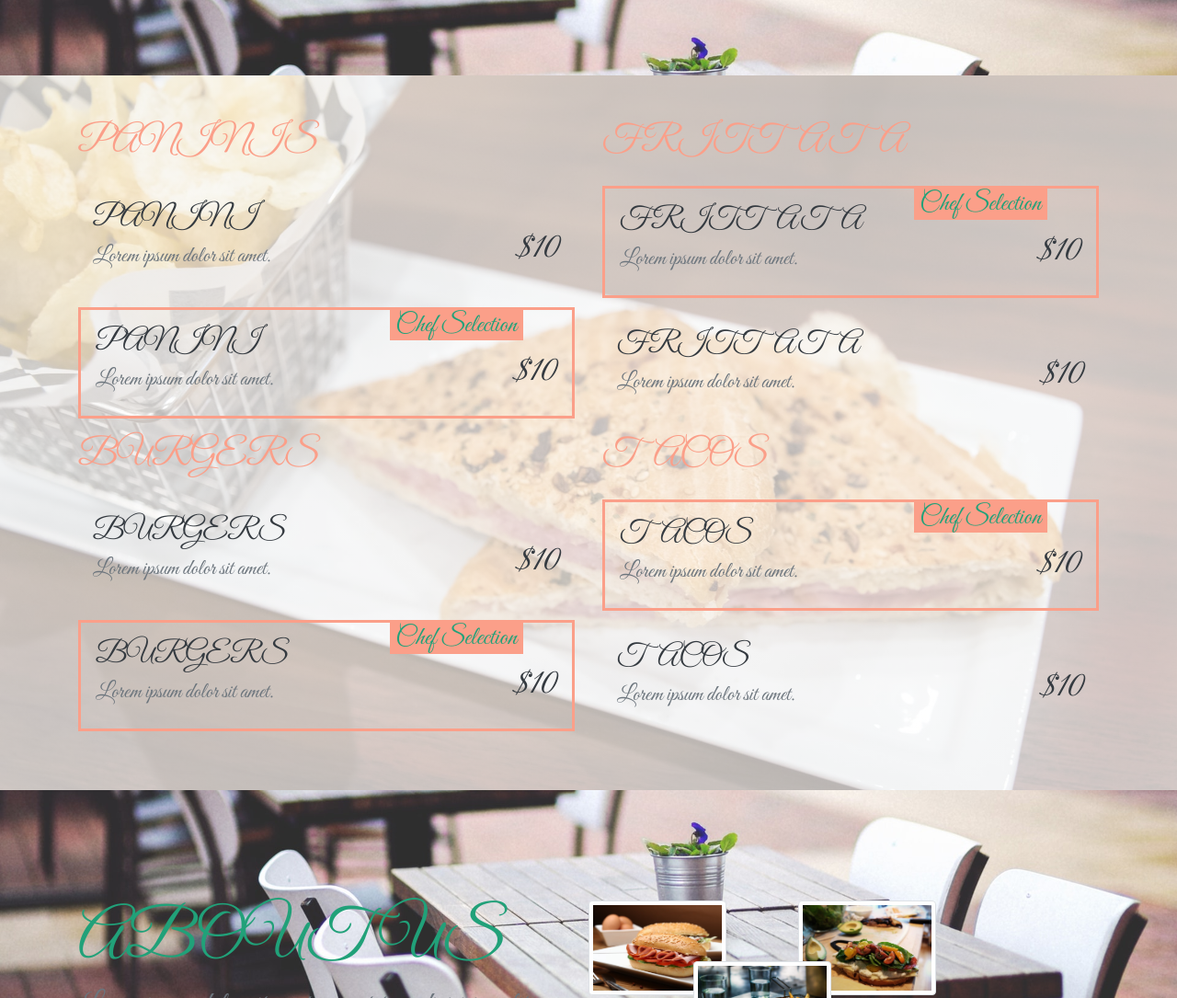
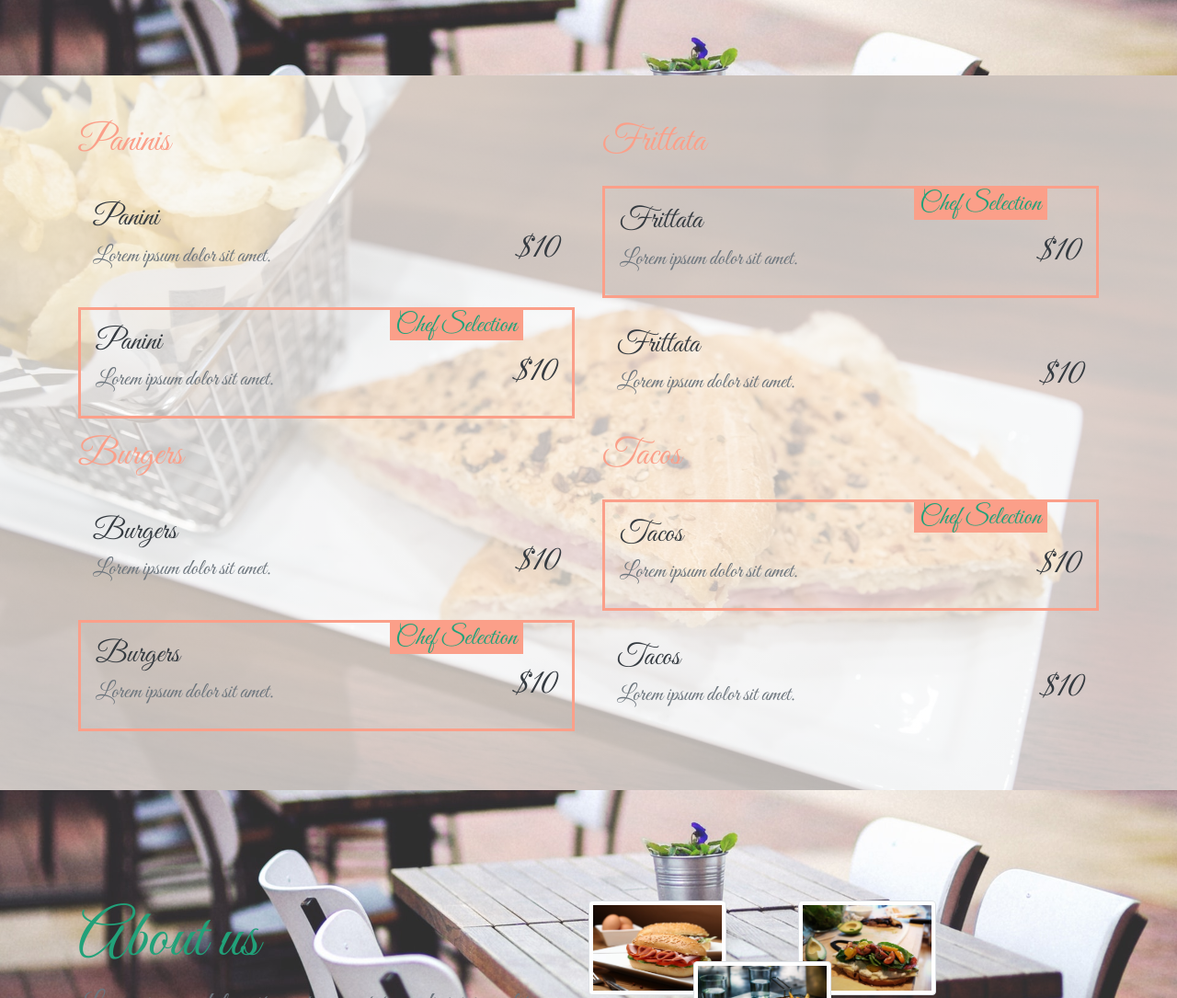
Before and after one commit to apairoflevis/justgratefood, a plain HTML site: page index.html in a window 1280 px wide. Shown: the part 1260-2345 px from the top of the page at 92% size. Drawn offline with nearby package versions, Linux system fonts and the light colour scheme.

```diff
--- a/index.html
+++ b/index.html
@@ -154,7 +154,7 @@
                     <!-- Title-->
                     <div class="row">
                         <div class="col">
-                            <h1 class="primary-color text-uppercase">Paninis</h1>
+                            <h1 class="primary-color">Paninis</h1>
                         </div>
                     </div>
 
@@ -162,7 +162,7 @@
                     <!-- Single Item (Panini)-->
                     <div class="single-item d-flex justify-content-between my-3 p-3">
                         <div class="single-item-text">
-                            <h2 class="text-uppercase text-dark">Panini</h2>
+                            <h2 class="text-dark">Panini</h2>
                             <h4 class="text-muted">Lorem ipsum dolor sit amet.</h4>
                         </div>
                         <div class="single-item-price align-self-end">
@@ -176,7 +176,7 @@
                     <!-- Single Item (Panini)-->
                     <div class="single-item d-flex justify-content-between my-3 p-3 special">
                         <div class="single-item-text">
-                            <h2 class="text-uppercase text-dark">Panini</h2>
+                            <h2 class="text-dark">Panini</h2>
                             <h4 class="text-muted">Lorem ipsum dolor sit amet.</h4>
                         </div>
                         <div class="single-item-price align-self-end">
@@ -190,7 +190,7 @@
                     <!-- Title (Burgers)-->
                     <div class="row">
                         <div class="col">
-                            <h1 class="primary-color text-uppercase">Burgers</h1>
+                            <h1 class="primary-color">Burgers</h1>
                         </div>
                     </div>
 
@@ -198,7 +198,7 @@
                     <!-- Single Item (Burgers)-->
                     <div class="single-item d-flex justify-content-between my-3 p-3">
                         <div class="single-item-text">
-                            <h2 class="text-uppercase text-dark">Burgers</h2>
+                            <h2 class="text-dark">Burgers</h2>
                             <h4 class="text-muted">Lorem ipsum dolor sit amet.</h4>
                         </div>
                         <div class="single-item-price align-self-end">
@@ -212,7 +212,7 @@
                     <!-- Single Item (Burgers)-->
                     <div class="single-item d-flex justify-content-between my-3 p-3 special">
                         <div class="single-item-text">
-                            <h2 class="text-uppercase text-dark">Burgers</h2>
+                            <h2 class="text-dark">Burgers</h2>
                             <h4 class="text-muted">Lorem ipsum dolor sit amet.</h4>
                         </div>
                         <div class="single-item-price align-self-end">
@@ -230,7 +230,7 @@
                     <!-- Title-->
                     <div class="row">
                         <div class="col">
-                            <h1 class="primary-color text-uppercase">Frittata</h1>
+                            <h1 class="primary-color ">Frittata</h1>
                         </div>
                     </div>
 
@@ -238,7 +238,7 @@
                     <!-- Single Item (Frittatta)-->
                     <div class="single-item d-flex justify-content-between my-3 p-3 special">
                         <div class="single-item-text">
-                            <h2 class="text-uppercase text-dark">Frittata</h2>
+                            <h2 class="text-dark">Frittata</h2>
                             <h4 class="text-muted">Lorem ipsum dolor sit amet.</h4>
                         </div>
                         <div class="single-item-price align-self-end">
@@ -253,7 +253,7 @@
                     <!-- Single Item (Frittatta)-->
                     <div class="single-item d-flex justify-content-between my-3 p-3">
                         <div class="single-item-text">
-                            <h2 class="text-uppercase text-dark">Frittata</h2>
+                            <h2 class="text-dark">Frittata</h2>
                             <h4 class="text-muted">Lorem ipsum dolor sit amet.</h4>
                         </div>
                         <div class="single-item-price align-self-end">
@@ -266,7 +266,7 @@
                     <!-- Title (Burgers)-->
                     <div class="row">
                         <div class="col">
-                            <h1 class="primary-color text-uppercase">Tacos</h1>
+                            <h1 class="primary-color">Tacos</h1>
                         </div>
                     </div>
 
@@ -275,7 +275,7 @@
                     <!-- Single Item (Tacos)-->
                     <div class="single-item d-flex justify-content-between my-3 p-3 special">
                         <div class="single-item-text">
-                            <h2 class="text-uppercase text-dark">Tacos</h2>
+                            <h2 class="text-dark">Tacos</h2>
                             <h4 class="text-muted">Lorem ipsum dolor sit amet.</h4>
                         </div>
                         <div class="single-item-price align-self-end">
@@ -288,7 +288,7 @@
                     <!-- Single Item (Tacos)-->
                     <div class="single-item d-flex justify-content-between my-3 p-3">
                         <div class="single-item-text">
-                            <h2 class="text-uppercase text-dark">Tacos</h2>
+                            <h2 class="text-dark">Tacos</h2>
                             <h4 class="text-muted">Lorem ipsum dolor sit amet.</h4>
                         </div>
                         <div class="single-item-price align-self-end">
@@ -310,7 +310,7 @@
         <div class="container">
             <div class="row">
                 <div class="col-md-6 my-4">
-                    <h1 class="text-uppercase display-3">about us</h1>
+                    <h1 class="display-3">About us</h1>
                     <h2 class="text-muted">Lorem ipsum dolor sit amet consectetur adipisicing elit.
                         Itaque assumenda minus obcaecati blanditiis hic quidem ipsa alias inventore odit distinctio?</h2>
                     <a href="" class="btn main-btn my-4 text-capitalize">learn more</a>
```
